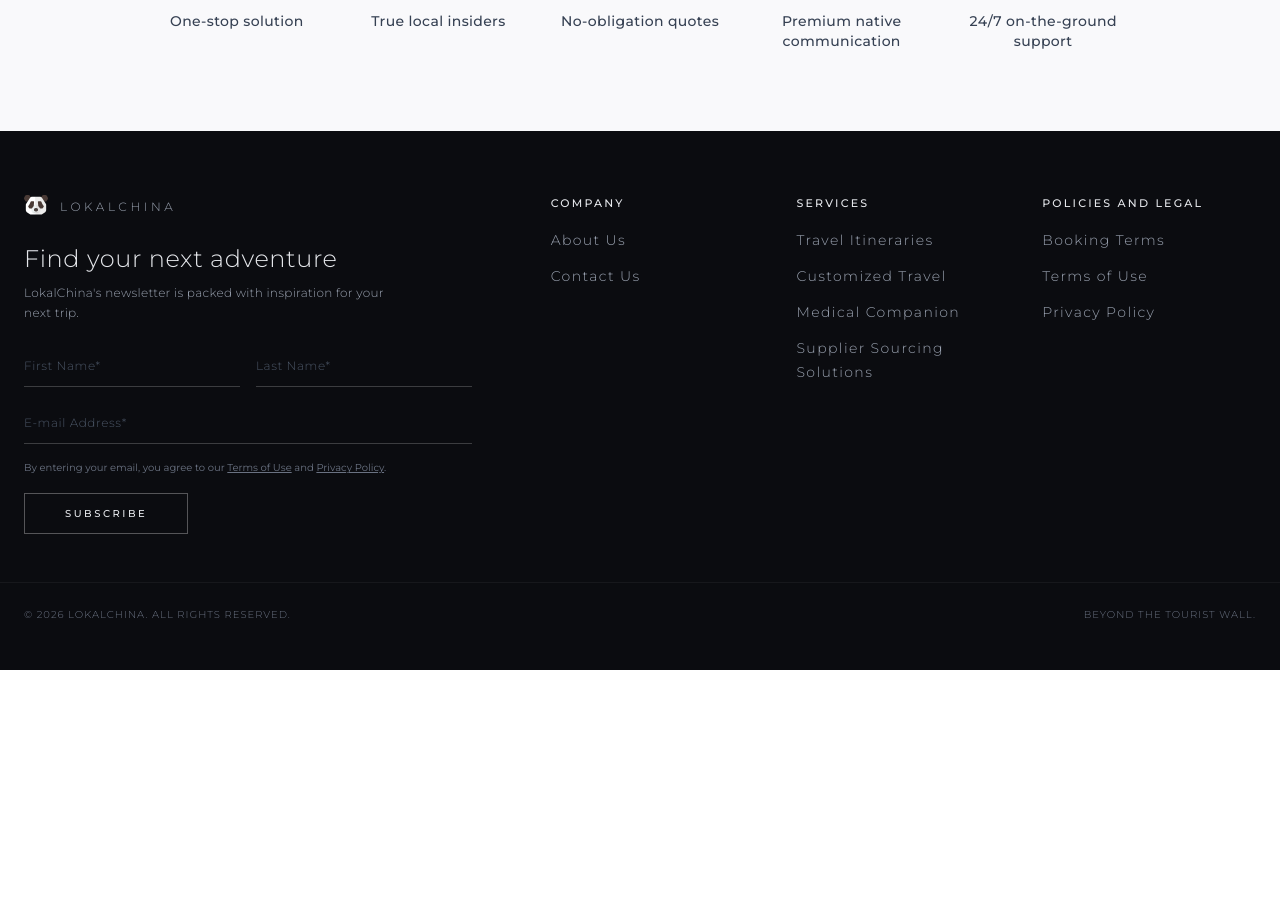
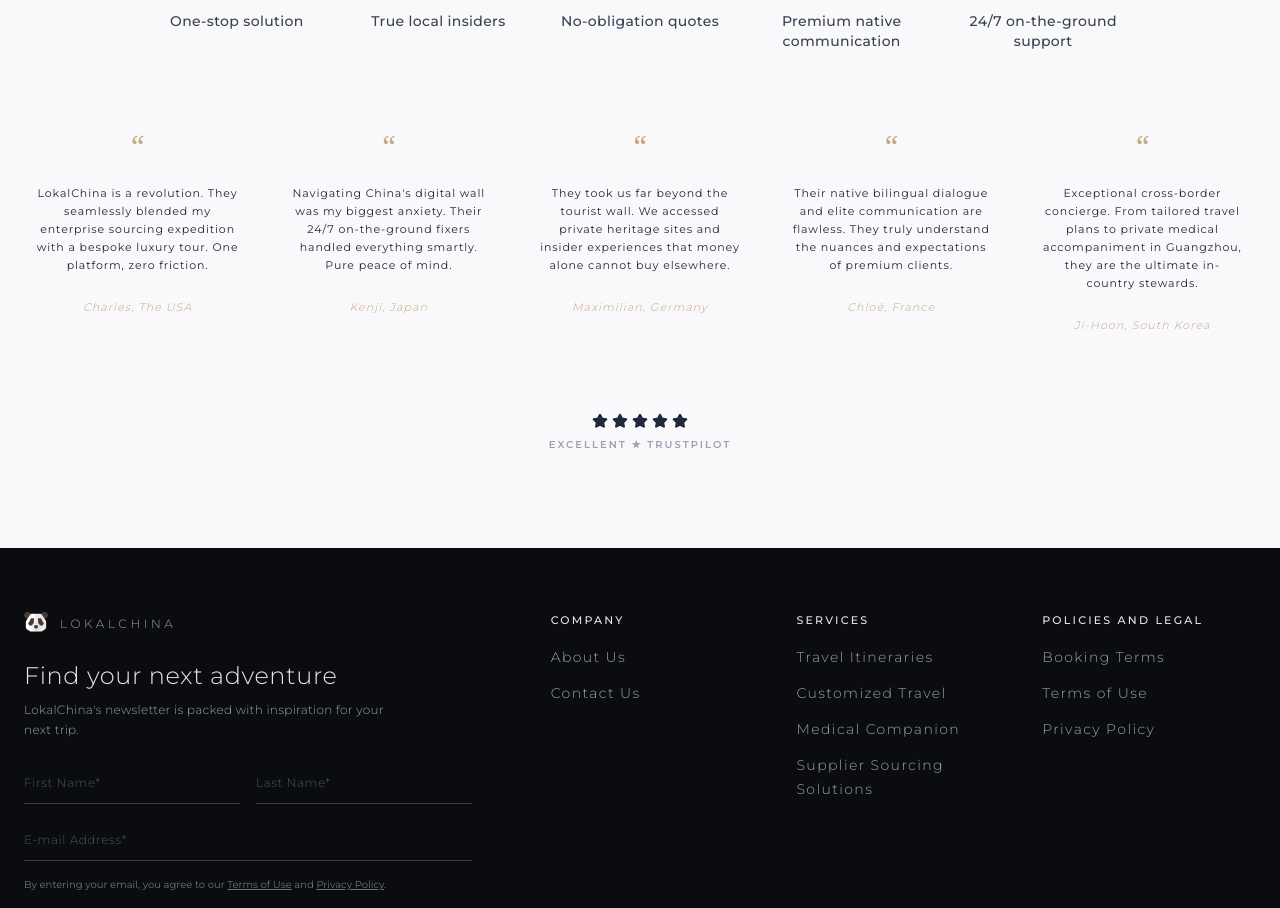
Before and after one commit to FreakTelevision/lokalchina, a Next.js app: page /de in a window 1280 px wide. Shown: the part 2460-3368 px from the top of the page. Before the commit the page ends 3130 px from the top, so only its background shows below. Built offline with nearby package versions, Linux system fonts and the light colour scheme; a web font is replaced by a local one.

Commit message:
Add Testimonials section with 5 reviews + Trustpilot stars

```diff
--- a/src/app/[locale]/page.tsx
+++ b/src/app/[locale]/page.tsx
@@ -3,6 +3,7 @@
 import { getTranslations } from 'next-intl/server';
 import { User, Phone, Globe, ArrowRight, ChevronDown } from 'lucide-react';
 import WhyLokalChina from '@/components/WhyLokalChina';
+import Testimonials from '@/components/Testimonials';
 
 interface PageProps {
   params: Promise<{ locale: string }>;
@@ -168,6 +169,7 @@
       </section>
 
       <WhyLokalChina />
+      <Testimonials />
     </div>
   );
 }
--- /dev/null
+++ b/src/components/Testimonials.tsx
@@ -0,0 +1,64 @@
+import React from 'react';
+import { Star } from 'lucide-react';
+import { Montserrat } from 'next/font/google';
+
+const montserrat = Montserrat({
+  subsets: ['latin'],
+  weight: ['300', '400', '500', '600'],
+});
+
+export default function Testimonials() {
+  const reviews = [
+    {
+      quote: "LokalChina is a revolution. They seamlessly blended my enterprise sourcing expedition with a bespoke luxury tour. One platform, zero friction.",
+      author: "Charles, The USA"
+    },
+    {
+      quote: "Navigating China's digital wall was my biggest anxiety. Their 24/7 on-the-ground fixers handled everything smartly. Pure peace of mind.",
+      author: "Kenji, Japan"
+    },
+    {
+      quote: "They took us far beyond the tourist wall. We accessed private heritage sites and insider experiences that money alone cannot buy elsewhere.",
+      author: "Maximilian, Germany"
+    },
+    {
+      quote: "Their native bilingual dialogue and elite communication are flawless. They truly understand the nuances and expectations of premium clients.",
+      author: "Chloé, France"
+    },
+    {
+      quote: "Exceptional cross-border concierge. From tailored travel plans to private medical accompaniment in Guangzhou, they are the ultimate in-country stewards.",
+      author: "Ji-Hoon, South Korea"
+    }
+  ];
+
+  return (
+    <section className={`w-full bg-[#f9f9fb] text-[#111215] pb-24 ${montserrat.className}`}>
+      <div className="max-w-7xl mx-auto px-6">
+        <div className="grid grid-cols-1 sm:grid-cols-2 lg:grid-cols-5 gap-8 md:gap-6 items-start">
+          {reviews.map((item, index) => (
+            <div key={index} className="flex flex-col items-center text-center space-y-6 px-3">
+              <span className="text-[#c5a880] text-3xl leading-none" style={{ fontFamily: 'Georgia, serif' }}>&ldquo;</span>
+              <p className="text-[10px] md:text-[11px] text-gray-800 font-normal leading-relaxed tracking-[0.08em] max-w-[220px]">
+                {item.quote}
+              </p>
+              <span className="text-[#c5a880] text-[11px] tracking-widest italic font-light">
+                {item.author}
+              </span>
+            </div>
+          ))}
+        </div>
+
+        <div className="flex flex-col items-center mt-20 space-y-2">
+          <div className="flex items-center gap-1">
+            {[...Array(5)].map((_, i) => (
+              <Star key={i} className="w-4 h-4 text-gray-800" fill="currentColor" />
+            ))}
+          </div>
+          <span className="text-[10px] tracking-[0.2em] uppercase font-semibold text-gray-400">
+            EXCELLENT ★ TRUSTPILOT
+          </span>
+        </div>
+      </div>
+    </section>
+  );
+}
```
